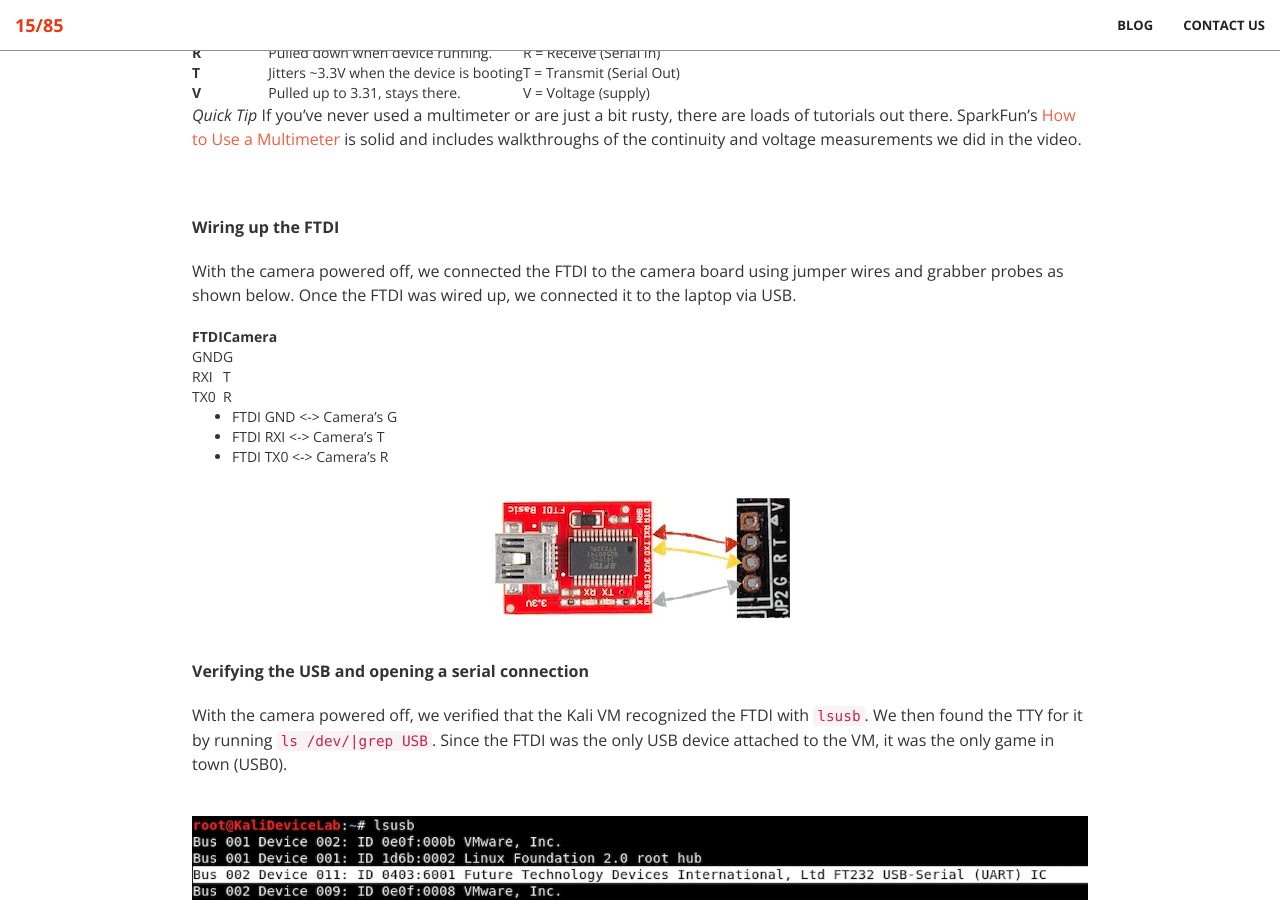
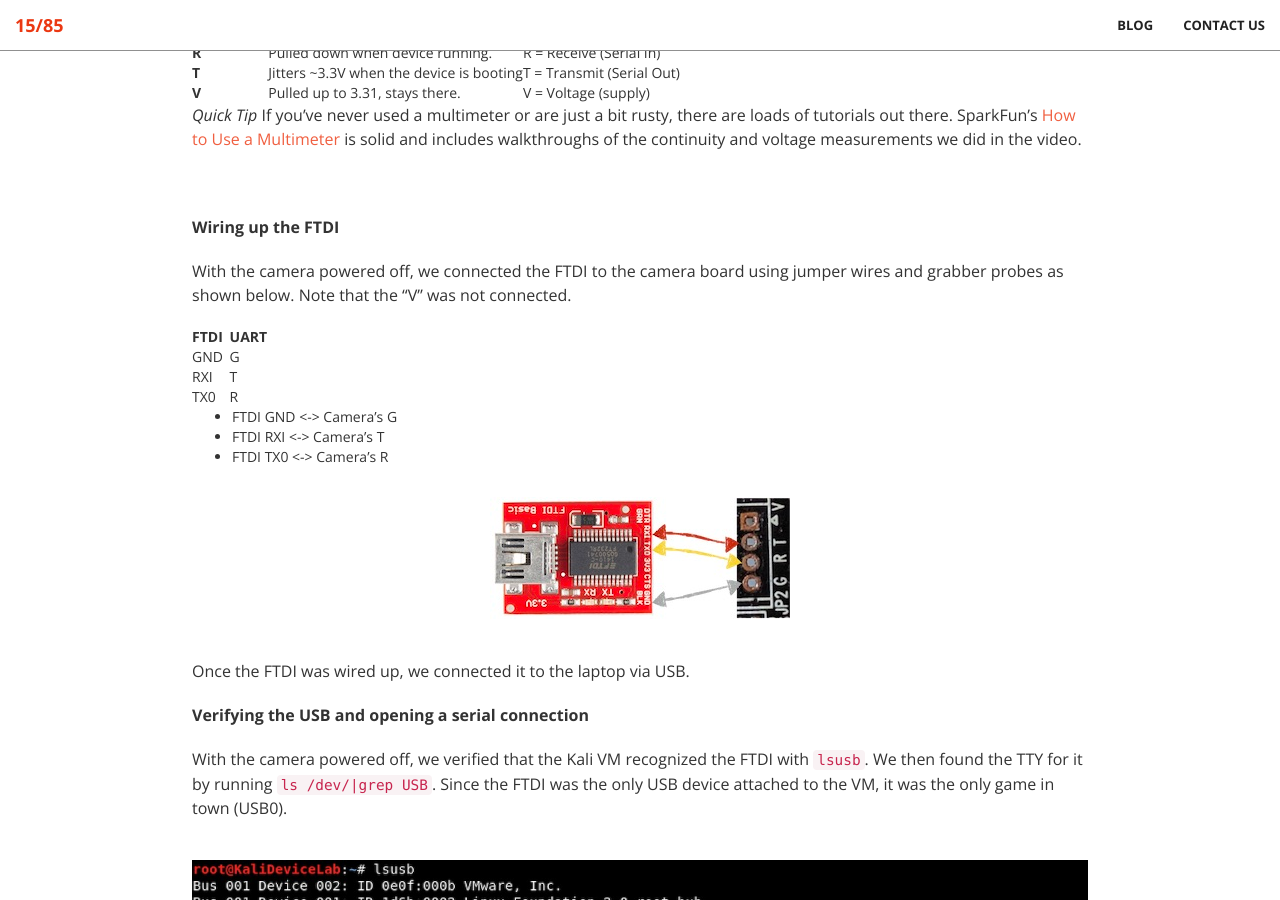
Before and after one commit to 1585sec/1585sec.github.io, a Jekyll site: the page built from _posts/2019-10-31-Hardware-Reversing-to-find-UART-and-shell.md, in a window 1280 px wide and 900 px high, scrolled down 2137 px. Built offline with Jekyll 4.4.1, drawn with Linux system fonts in a browser that asks for light colours.

Commit message:
Update 2019-10-31-Hardware-Reversing-to-find-UART-and-shell.md

```diff
--- a/_posts/2019-10-31-Hardware-Reversing-to-find-UART-and-shell.md
+++ b/_posts/2019-10-31-Hardware-Reversing-to-find-UART-and-shell.md
@@ -102,20 +102,41 @@ _Quick Tip_ If you've never used a multimeter or are just a bit rusty, there are
 
 **Wiring up the FTDI**
 
-With the camera powered off, we connected the FTDI to the camera board using jumper wires and grabber probes as shown below. Once the FTDI was wired up, we connected it to the laptop via USB.
+With the camera powered off, we connected the FTDI to the camera board using jumper wires and grabber probes as shown below. Note that the "V" was not connected.
 
-|FTDI|Camera|
-|----|------|
-|GND|G|
-|RXI|T|
-|TX0|R|
-
+<table>
+<colgroup>
+<col width="50%" />
+<col width="50%" />
+</colgroup>
+<thead>
+<tr class="header">
+<th>FTDI</th>
+<th>UART</th>
+</tr>
+</thead>
+<tbody>
+<tr>
+<td markdown="span">GND</td>
+<td markdown="span">G</td>
+</tr>
+<tr>
+<td markdown="span">RXI</td>
+<td markdown="span">T</td>
+</tr>
+<tr>
+<td markdown="span">TX0</td>
+<td markdown="span">R</td>
+</tr>
+</tbody>
+</table>
 * FTDI GND <-> Camera's G
 * FTDI RXI <-> Camera's T
 * FTDI TX0 <-> Camera's R
 
 ![]({{ site.baseurl }}/img/blog/2019/ftdi-wired.jpg)
 
+Once the FTDI was wired up, we connected it to the laptop via USB.
 
 **Verifying the USB and opening a serial connection**
 
```
